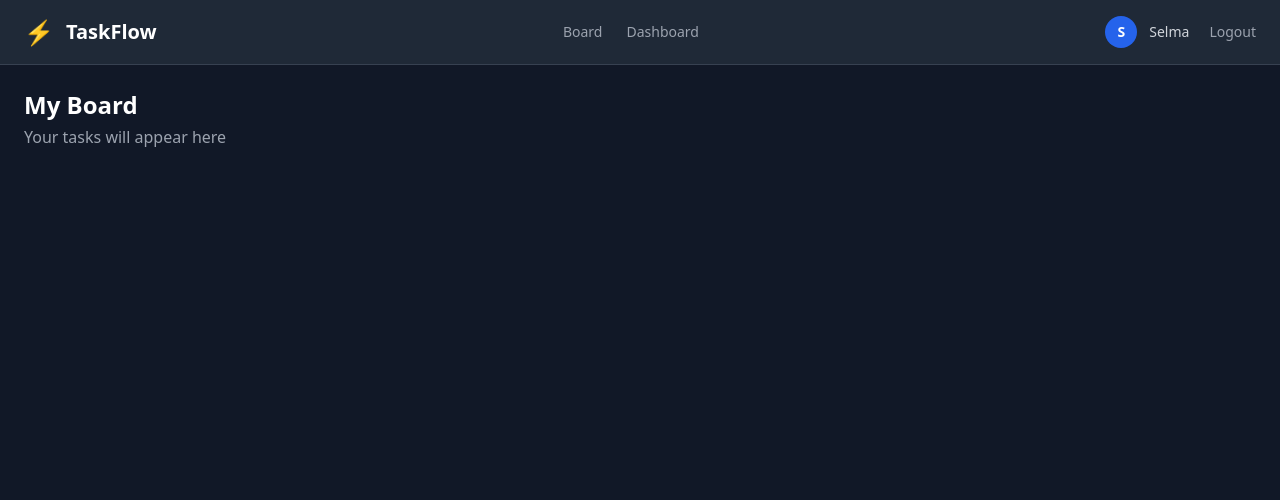
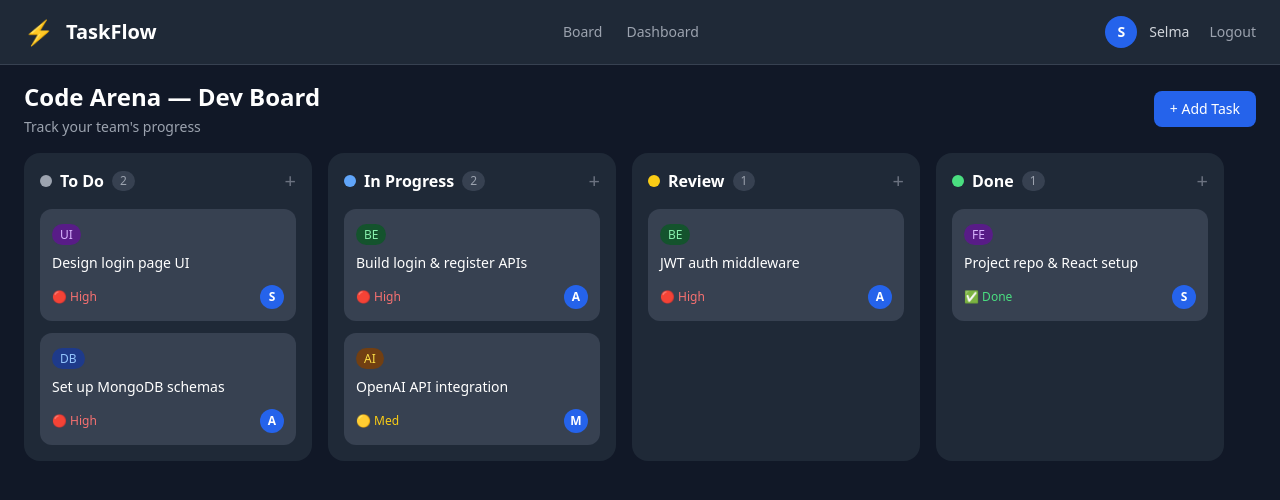
Before and after one commit to maryamKR/TaskFlow-Project, a React (Create React App) app: page /board in a window 1280 px wide. Shown: the top 500 px of the page. Built offline with nearby package versions, Linux system fonts and the light colour scheme.

Commit message:
feat: kanban board with columns and task cards

```diff
--- a/package.json
+++ b/package.json
@@ -3,6 +3,9 @@
   "version": "0.1.0",
   "private": true,
   "dependencies": {
+    "@dnd-kit/core": "^6.3.1",
+    "@dnd-kit/sortable": "^10.0.0",
+    "@dnd-kit/utilities": "^3.2.2",
     "@testing-library/dom": "^10.4.1",
     "@testing-library/jest-dom": "^6.9.1",
     "@testing-library/react": "^16.3.2",
--- /dev/null
+++ b/src/components/Column.jsx
@@ -0,0 +1,51 @@
+function Column({ title, color, tasks }) {
+  return (
+    <div className="bg-gray-800 rounded-2xl p-4 w-72 flex-shrink-0">
+
+      {/* Column Header */}
+      <div className="flex items-center justify-between mb-4">
+        <div className="flex items-center gap-2">
+          <span className={`w-3 h-3 rounded-full ${color}`}></span>
+          <h3 className="text-white font-semibold">{title}</h3>
+          <span className="bg-gray-700 text-gray-400 text-xs px-2 py-0.5 rounded-full">
+            {tasks.length}
+          </span>
+        </div>
+        <button className="text-gray-500 hover:text-white text-xl leading-none">
+          +
+        </button>
+      </div>
+
+      {/* Tasks */}
+      <div className="flex flex-col gap-3">
+        {tasks.map((task) => (
+          <div
+            key={task.id}
+            className="bg-gray-700 rounded-xl p-3 cursor-grab hover:bg-gray-600 transition duration-200"
+          >
+            {/* Label */}
+            <span className={`text-xs font-medium px-2 py-0.5 rounded-full ${task.labelColor}`}>
+              {task.label}
+            </span>
+
+            {/* Title */}
+            <p className="text-white text-sm font-medium mt-2">{task.title}</p>
+
+            {/* Footer */}
+            <div className="flex items-center justify-between mt-3">
+              <span className={`text-xs font-medium ${task.priorityColor}`}>
+                {task.priority}
+              </span>
+              <div className="w-6 h-6 rounded-full bg-blue-600 flex items-center justify-center text-white text-xs font-bold">
+                {task.assignee}
+              </div>
+            </div>
+          </div>
+        ))}
+      </div>
+
+    </div>
+  );
+}
+
+export default Column;
--- a/src/pages/BoardPage.jsx
+++ b/src/pages/BoardPage.jsx
@@ -1,13 +1,94 @@
+import { useState } from 'react';
 import Navbar from '../components/Navbar';
+import Column from '../components/Column';
+
+const initialData = {
+  columns: [
+    { id: 'todo', title: 'To Do', color: 'bg-gray-400' },
+    { id: 'inprogress', title: 'In Progress', color: 'bg-blue-400' },
+    { id: 'review', title: 'Review', color: 'bg-yellow-400' },
+    { id: 'done', title: 'Done', color: 'bg-green-400' },
+  ],
+  tasks: [
+    {
+      id: '1', columnId: 'todo',
+      title: 'Design login page UI',
+      label: 'UI', labelColor: 'bg-purple-900 text-purple-300',
+      priority: '🔴 High', priorityColor: 'text-red-400',
+      assignee: 'S'
+    },
+    {
+      id: '2', columnId: 'todo',
+      title: 'Set up MongoDB schemas',
+      label: 'DB', labelColor: 'bg-blue-900 text-blue-300',
+      priority: '🔴 High', priorityColor: 'text-red-400',
+      assignee: 'A'
+    },
+    {
+      id: '3', columnId: 'inprogress',
+      title: 'Build login & register APIs',
+      label: 'BE', labelColor: 'bg-green-900 text-green-300',
+      priority: '🔴 High', priorityColor: 'text-red-400',
+      assignee: 'A'
+    },
+    {
+      id: '4', columnId: 'inprogress',
+      title: 'OpenAI API integration',
+      label: 'AI', labelColor: 'bg-yellow-900 text-yellow-300',
+      priority: '🟡 Med', priorityColor: 'text-yellow-400',
+      assignee: 'M'
+    },
+    {
+      id: '5', columnId: 'review',
+      title: 'JWT auth middleware',
+      label: 'BE', labelColor: 'bg-green-900 text-green-300',
+      priority: '🔴 High', priorityColor: 'text-red-400',
+      assignee: 'A'
+    },
+    {
+      id: '6', columnId: 'done',
+      title: 'Project repo & React setup',
+      label: 'FE', labelColor: 'bg-purple-900 text-purple-300',
+      priority: '✅ Done', priorityColor: 'text-green-400',
+      assignee: 'S'
+    },
+  ]
+};
 
 function BoardPage() {
+  const [data, setData] = useState(initialData);
+
+  const getTasksByColumn = (columnId) => {
+    return data.tasks.filter(task => task.columnId === columnId);
+  };
+
   return (
     <div className="min-h-screen bg-gray-900">
       <Navbar />
-      <div className="p-6">
-        <h1 className="text-2xl font-bold text-white">My Board</h1>
-        <p className="text-gray-400 mt-1">Your tasks will appear here</p>
+
+      {/* Board Header */}
+      <div className="px-6 py-4 flex items-center justify-between">
+        <div>
+          <h1 className="text-2xl font-bold text-white">Code Arena — Dev Board</h1>
+          <p className="text-gray-400 text-sm mt-1">Track your team's progress</p>
+        </div>
+        <button className="bg-blue-600 hover:bg-blue-700 text-white px-4 py-2 rounded-lg text-sm font-medium transition duration-200">
+          + Add Task
+        </button>
       </div>
+
+      {/* Columns */}
+      <div className="flex gap-4 px-6 pb-6 overflow-x-auto">
+        {data.columns.map(column => (
+          <Column
+            key={column.id}
+            title={column.title}
+            color={column.color}
+            tasks={getTasksByColumn(column.id)}
+          />
+        ))}
+      </div>
+
     </div>
   );
 }
```
Also changed, not shown: 1 other file (tests, documents, lock files or other folders).
